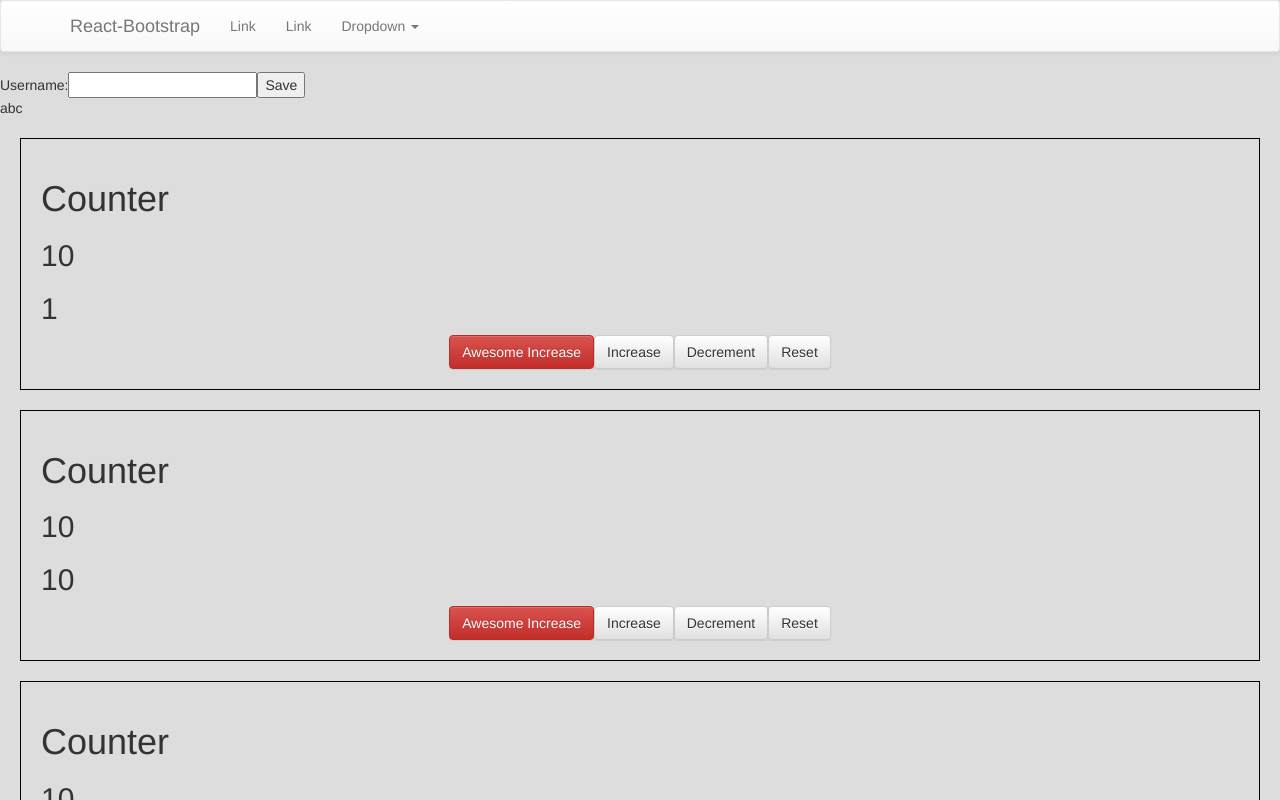
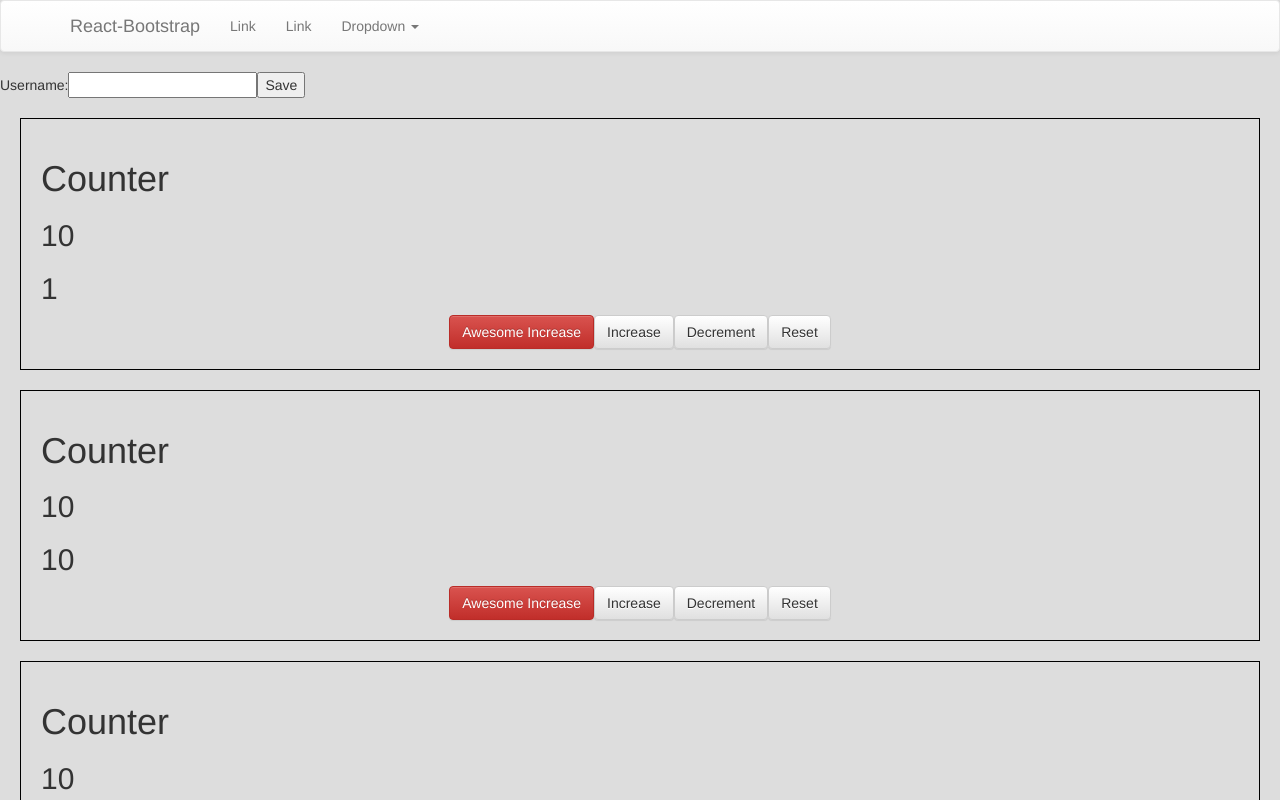
Before and after one commit to MartynaBartniczak/React, a React (Create React App) app: page / in a window 1280 px wide. Shown: the top 800 px of the page. Built offline with nearby package versions, Linux system fonts and the light colour scheme.

Commit message:
Expand arrow function to normal function

```diff
--- a/src/components/SignUpForm.js
+++ b/src/components/SignUpForm.js
@@ -4,13 +4,14 @@ export default class SignUpForm extends React.Component {
 
   state = {
     username: '',
-    users: ['abc']
+    users: []
   }
 
   handleSubmit = event => {
     event.preventDefault()
     this.setState({
-      users: this.state.users.concat(this.state.username)
+      username: '',
+      users: this.state.users.concat(this.state.username),
     })
   }
 
@@ -33,7 +34,15 @@ export default class SignUpForm extends React.Component {
         </form>
 
         <div>
-          {this.state.users.map(username => <p>{username}</p>)}
+          {
+            this.state.users.map(
+              function (username) {
+                return (
+                  <p>{username}</p>
+                )
+              }
+            )
+          }
         </div>
       </div>
     )
```
